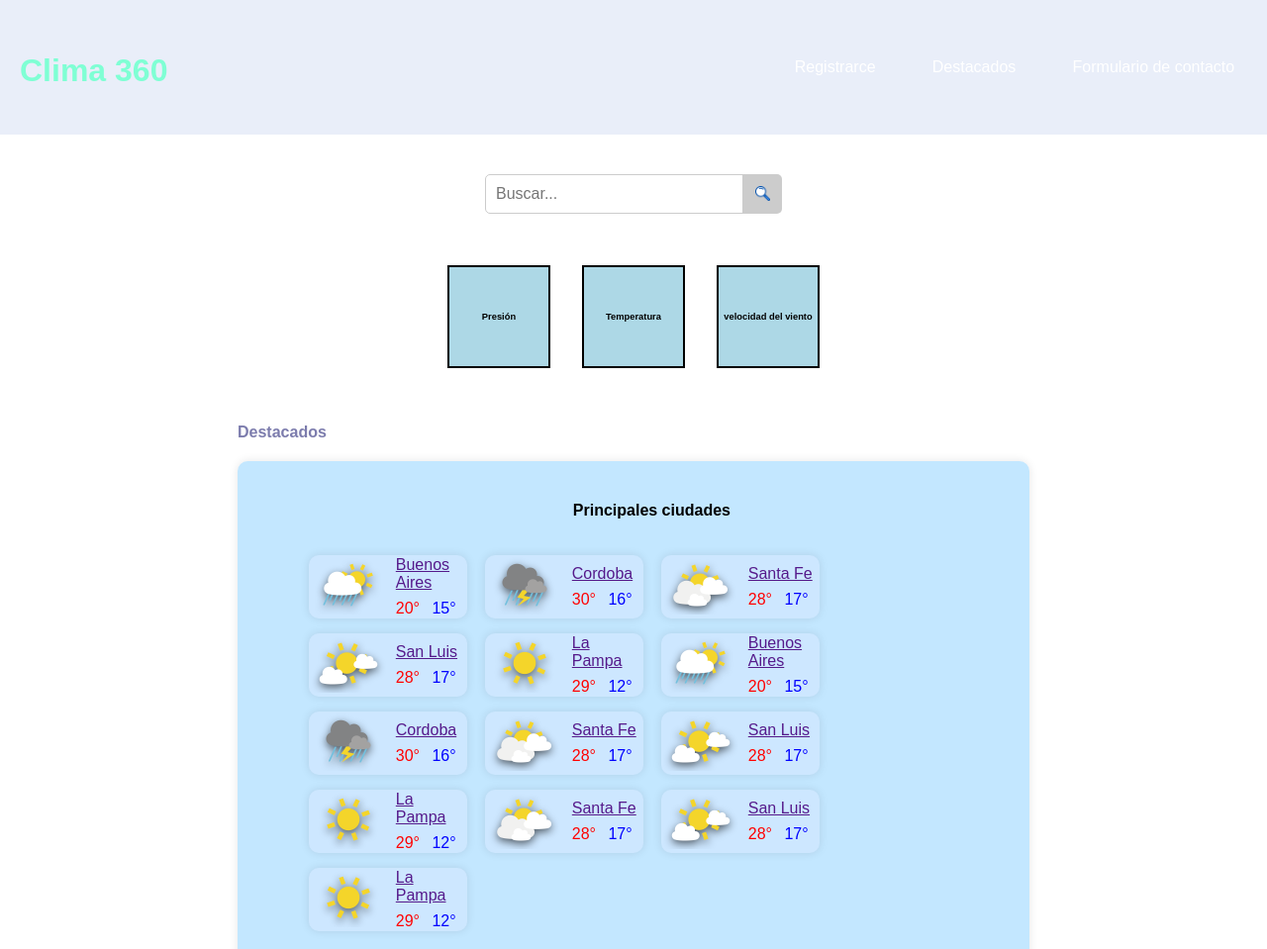
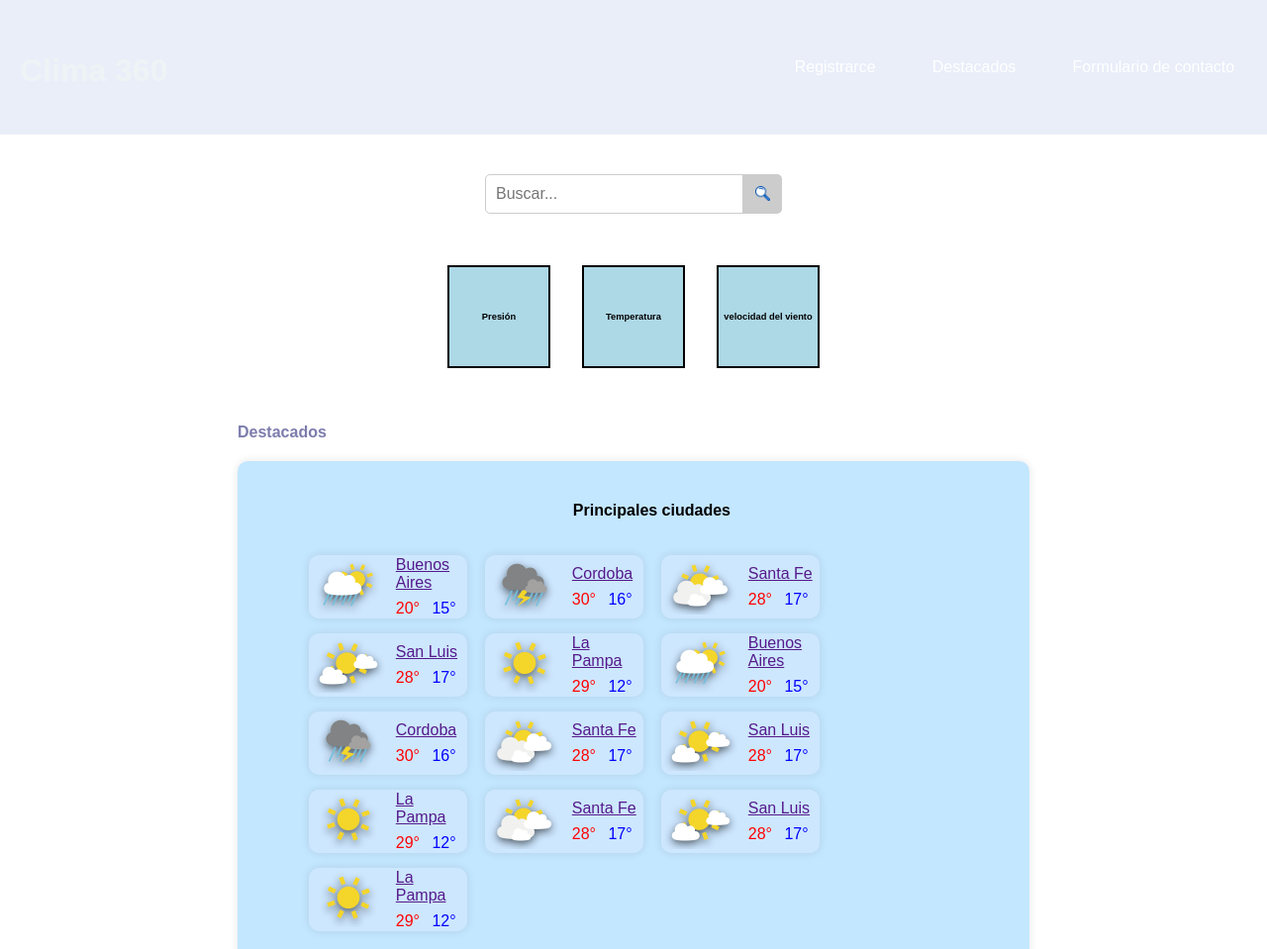
Before and after one commit to irickgs/app1, a plain HTML site: page index.html in a window 1280 px wide. Shown: the top 959 px of the page at 99% size. Drawn offline with Linux system fonts and the light colour scheme.

Commit message:
modifico style.ccs color titulo clima360
se cambia color
se agrega display:block

```diff
--- a/estilos/styles.css
+++ b/estilos/styles.css
@@ -92,7 +92,8 @@ h1 {
   margin-bottom: 20px;
   font-family: Arial, Helvetica, sans-serif;
   font-size: 2em;
-  color: aquamarine;
+  color: rgb(238, 244, 245);
+  display: block;
 }
 
 h2 {
```
